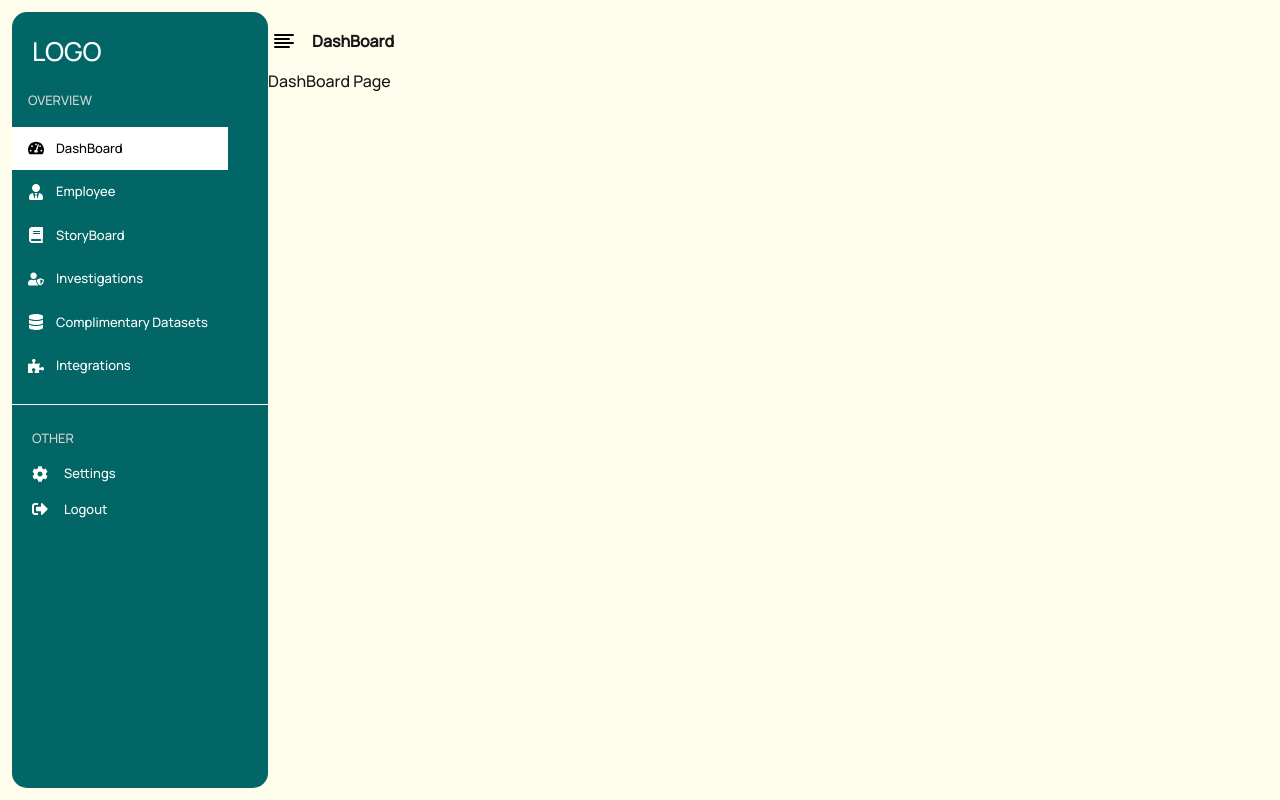
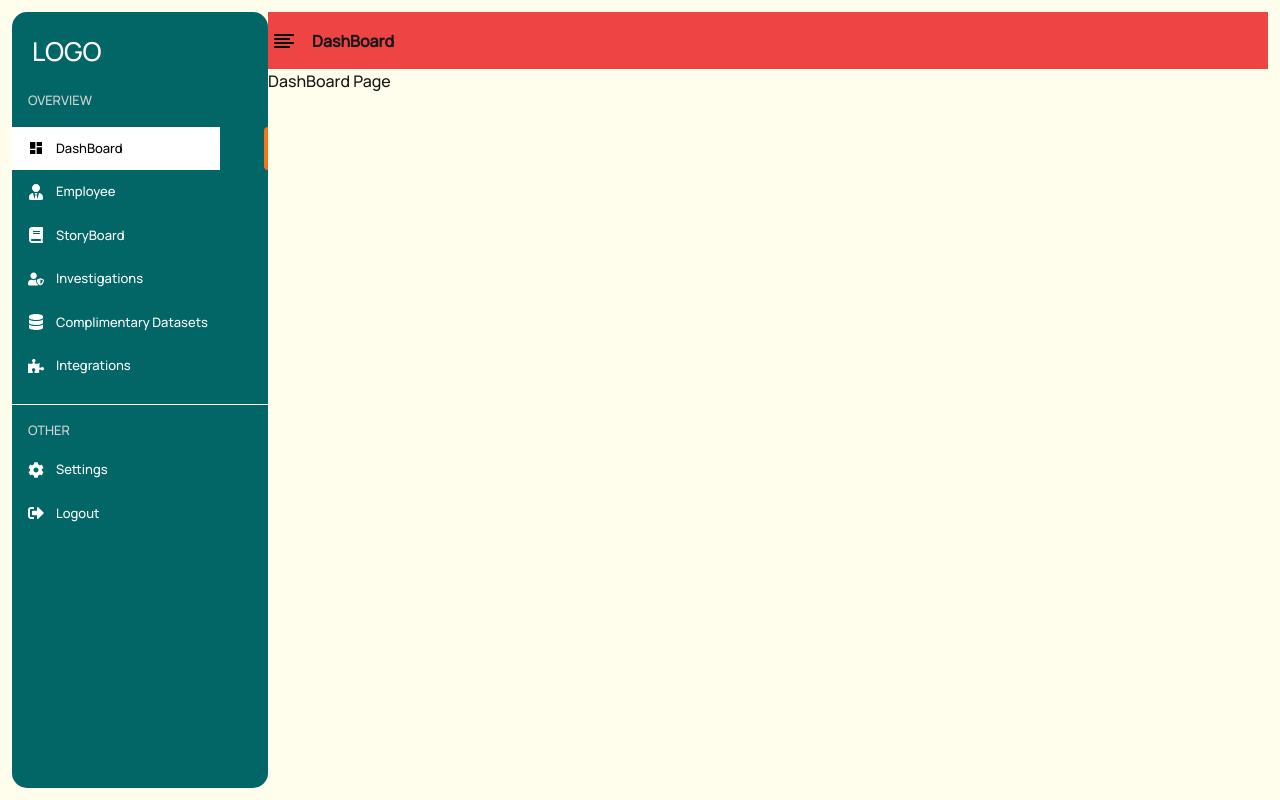
Before and after one commit to smhassan90/dataWise, a Next.js app: page /dashboard in a window 1280 px wide. Built offline with nearby package versions, Linux system fonts and the light colour scheme.

Commit message:
feat: update sidebar and navbar components; enhance layout, styling, and routing for improved user experience

```diff
--- a/src/components/navbar.jsx
+++ b/src/components/navbar.jsx
@@ -22,8 +22,8 @@ const Navbar = ({ isSidebarOpen, setIsSidebarOpen }) => {
   }, [])
   return (
     <section className="fixed top-0 left-0 right-0 lg:z-50 flex flex-col justify-center w-full mt-3">
-      <div className={`flex justify-between items-center px-1 py-1 h-[57px] transition-all duration-300
-      ${sidebar ? `lg:w-[calc(100vw-17.5rem)] lg:ml-auto mr-3` : `lg:w-[calc(100vw-4.8rem)] lg:ml-auto`}
+      <div className={`bg-red-500 flex justify-between items-center px-1 py-1 h-[57px] transition-all duration-300
+      ${sidebar ? `lg:w-[calc(100vw-17.5rem)] lg:ml-auto mr-3` : `lg:w-[calc(100vw-4.6rem)] lg:ml-auto mr-3`}
     `}>
         <div className="flex items-center gap-2 md:gap-4">
           <FiAlignLeft className=" text-black w-5 h-5 lg:w-6 lg:h-6 cursor-pointer" onClick={() => {
--- a/src/components/sidebar.jsx
+++ b/src/components/sidebar.jsx
@@ -1,19 +1,21 @@
-
 "use client"
 import { useState, useEffect } from "react"
-import { useRouter } from "next/navigation"
+import { usePathname, useRouter } from "next/navigation"
 import { FaChevronDown, FaBars } from "react-icons/fa"
 import { useDispatch, useSelector } from "react-redux"
 import { navbarTitle, toogleMobile } from "../redux/sidebar"
 import { sideBarMenu, others } from "../data/sidebar"
 import { RxCross2 } from "react-icons/rx";
-import { FiAlignLeft } from "react-icons/fi";
 import { debounce } from "lodash"
+import { formatTitle } from "../config/caplitalizeWords"
 const Sidebar = () => {
   const router = useRouter()
   const dispatch = useDispatch()
   const [openDropdown, setOpenDropdown] = useState(null)
-  const [active, setActive] = useState("DashBoard");
+  const pathName = usePathname()
+  const path = pathName.split('/')[2]
+  console.log(path)
+  const [active, setActive] = useState(formatTitle(path) || "DashBoard");
 
   const sidebarOpen = useSelector((state) => state.sideBar.sidebar)
   const isMobileMenuOpen = useSelector((state) => state.sideBar.isMobileMenuOpen)
@@ -43,7 +45,6 @@ const Sidebar = () => {
     router.push(menu.link)
     dispatch(navbarTitle(menu.title))
     setActive(menu.title)
-
     if (window.innerWidth < 1024) {
       dispatch(toogleMobile(false))
     }
@@ -58,7 +59,7 @@ const Sidebar = () => {
       )}
 
       <div className={`fixed top-0 left-0 bg-secondary text-white transition-all duration-300 ease-in-out z-40
-          ${sidebarOpen ? "lg:w-[16rem] lg:rounded-large" : "lg:w-[4rem] lg:rounded-large"}
+          ${sidebarOpen ? "lg:w-[16rem] lg:rounded-large" : "lg:w-[3rem] lg:rounded-large"}
           ${isMobileMenuOpen ? "w-[80%] max-w-[25rem]" : "w-0 -translate-x-full"}
           lg:translate-x-0 lg:m-3 lg:h-[calc(100vh-24px)]`}
       >
@@ -89,55 +90,8 @@ const Sidebar = () => {
             </p>
             <ul className="mt-2 flex flex-col">
               {sideBarMenu.map((menu, index) => (
-                <li key={index} className="cursor-pointer hover:text-gray-300">
-                  {menu.children ? (
-                    <>
-                      <div className="flex items-center justify-between py-3 px-4"
-                        onClick={() => toggleDropdown(menu.title)}
-                        role="button"
-                        aria-expanded={openDropdown === menu.title}
-                        aria-controls={`dropdown-${menu.title}`}
-                        tabIndex={0}
-                      >
-                        <div className="flex items-center space-x-4">
-                          {menu.icon}
-                          <span
-                            className={`${showHide} transition-all duration-300 text-labelSize`}
-                          >
-                            {menu.title}
-                          </span>
-                        </div>
-                        {(sidebarOpen || isMobileMenuOpen) && (
-                          <FaChevronDown
-                            className={`transition-transform ${openDropdown === menu.title ? "rotate-180" : ""}`}
-                          />
-                        )}
-                      </div>
-
-                      <div id={`dropdown-${menu.title}`}
-                        className={`overflow-hidden transition-all duration-300 ease-in-out
-                          ${openDropdown === menu.title && (sidebarOpen || isMobileMenuOpen)
-                            ? "max-h-[500px] opacity-100"
-                            : "max-h-0 opacity-0"
-                          }`}
-                      >
-                        <ul className="ml-6 space-y-3 py-2">
-                          {menu.children.map((child, childIndex) => (
-                            <li key={childIndex}
-                              className="flex items-center gap-4 cursor-pointer hover:text-gray-400 transition-all duration-200 transform text-labelSize py-2"
-                              onClick={() => navigateTo(child)}
-                              role="menuitem"
-                            >
-                              {menu.icon}
-                              {child.title}
-                            </li>
-                          ))}
-                        </ul>
-                      </div>
-                    </>
-                  ) : (
-                      <div
-                        className={`flex items-center space-x-3 py-3 px-4 ${sidebarOpen && 'mr-10'} ${active === menu.title && sidebarOpen
+                <li key={index} className="cursor-pointer hover:text-gray-300 flex justify-between">
+                  <p className={`min-w-52 max-w-fit flex items-center space-x-3 py-3 px-4 ${sidebarOpen && 'mr-10'} ${active === menu.title && sidebarOpen
                       ? "bg-white text-black"
                       : ""
                       }`}
@@ -151,19 +105,21 @@ const Sidebar = () => {
                     >
                       {menu.title}
                     </span>
-                      </div>
-                  )}
+                  </p>
+                  <span
+                    className={`${active === menu.title ? "bg-orange-500 w-1" : ""} rounded-l-lg`}
+                  ></span>
                 </li>
               ))}
             </ul>
           </nav>
 
           {/* Others */}
-          <div className="border-t border-gray-700 mt-4 p-5 pt-6">
-            <p className={`text-neutral-300 text-labelSize mb-4 transition-all duration-300 ${showHide}`}>
+          <div className="border-t border-gray-700 mt-4 pt-4">
+            <p className={`text-neutral-300 text-labelSize mb-2 px-4 transition-all duration-300 ${showHide}`}>
               OTHER
             </p>
-            <ul className="space-y-4">
+            {/* <ul className="space-y-4">
               {others.map((menu, index) => (
                 <li key={index}
                   className={`flex items-center space-x-4 cursor-pointer hover:text-gray-300 text-labelSize ${active === menu.title
@@ -179,6 +135,30 @@ const Sidebar = () => {
                   </span>
                 </li>
               ))}
+            </ul> */}
+            <ul className="mt-2 flex flex-col">
+              {others.map((menu, index) => (
+                <li key={index} className="cursor-pointer hover:text-gray-300 flex justify-between">
+                  <p className={`min-w-52 max-w-fit flex items-center space-x-3 py-3 px-4 ${sidebarOpen && 'mr-10'} ${active === menu.title && sidebarOpen
+                      ? "bg-white text-black"
+                      : ""
+                      }`}
+                    onClick={() => navigateTo(menu)}
+                    role="button"
+                    tabIndex={0}
+                  >
+                    {menu.icon}
+                    <span
+                      className={`${showHide} transition-all duration-300 text-labelSize`}
+                    >
+                      {menu.title}
+                    </span>
+                  </p>
+                  <span
+                    className={`${active === menu.title ? "bg-orange-500 w-1" : ""} rounded-l-lg`}
+                  ></span>
+                </li>
+              ))}
             </ul>
           </div>
         </div>
--- /dev/null
+++ b/src/config/caplitalizeWords.js
@@ -0,0 +1,5 @@
+export const formatTitle = (text) => {
+    return text?.split('_') // Underscore pe split karna
+        .map(word => word.charAt(0).toUpperCase() + word.slice(1)) // Har word ka pehla letter capitalize karna
+        .join(' '); // Words ko space ke saath join karna
+};
--- a/src/data/sidebar.js
+++ b/src/data/sidebar.js
@@ -8,27 +8,28 @@ import {
   FaCog,
   FaSignOutAlt,
 } from "react-icons/fa";
+import { MdDashboard } from "react-icons/md";
 
 export const sideBarMenu = [
   {
     title: "DashBoard",
-    icon: <FaTachometerAlt className="text-small" />,
+    icon: <MdDashboard className="text-small" />,
     link: "/dashboard",
   },
   {
     title: "Employee",
     icon: <FaUserTie className="text-small" />,
-    link: "#",
+    link: "/dashboard/employee",
   },
   {
     title: "StoryBoard",
     icon: <FaBook className="text-small" />,
-    link: "/storyBoard"
+    link: "/dashboard/storyBoard"
   },
   {
     title: "Investigations",
     icon: <FaUserShield className="text-small" />,
-    link: "/investigations",
+    link: "/dashboard/investigations",
   },
   {
     title: "Complimentary Datasets",
```
Lines whose indentation alone changed are shown as unchanged.
